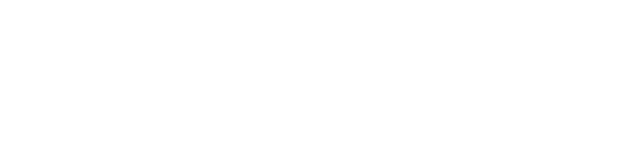
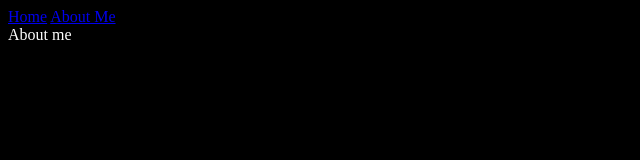
Before and after one commit to MarcoAntonioQuixote/petAdoption, a plain HTML site: page about.html in a window 1280 px wide. Shown: the whole page, without its empty margins (0-640 px from the left). Drawn offline with Linux system fonts and the light colour scheme.

Commit message:
Updatd about.html to actually have content - also gave it a stylesheet - and created navbar

```diff
--- a/about.html
+++ b/about.html
@@ -4,8 +4,16 @@
     <meta charset="UTF-8">
     <meta name="viewport" content="width=device-width, initial-scale=1.0">
     <title>Document</title>
+
+    <link rel="stylesheet" href="styles.css">
 </head>
 <body>
 
+    <div>
+        <a href="index.html">Home</a>
+        <a href="about.html">About Me</a>
+    </div>
+
+    About me
 </body>
 </html>
```
Also changed, not shown: index.html (+5 -0 lines).
